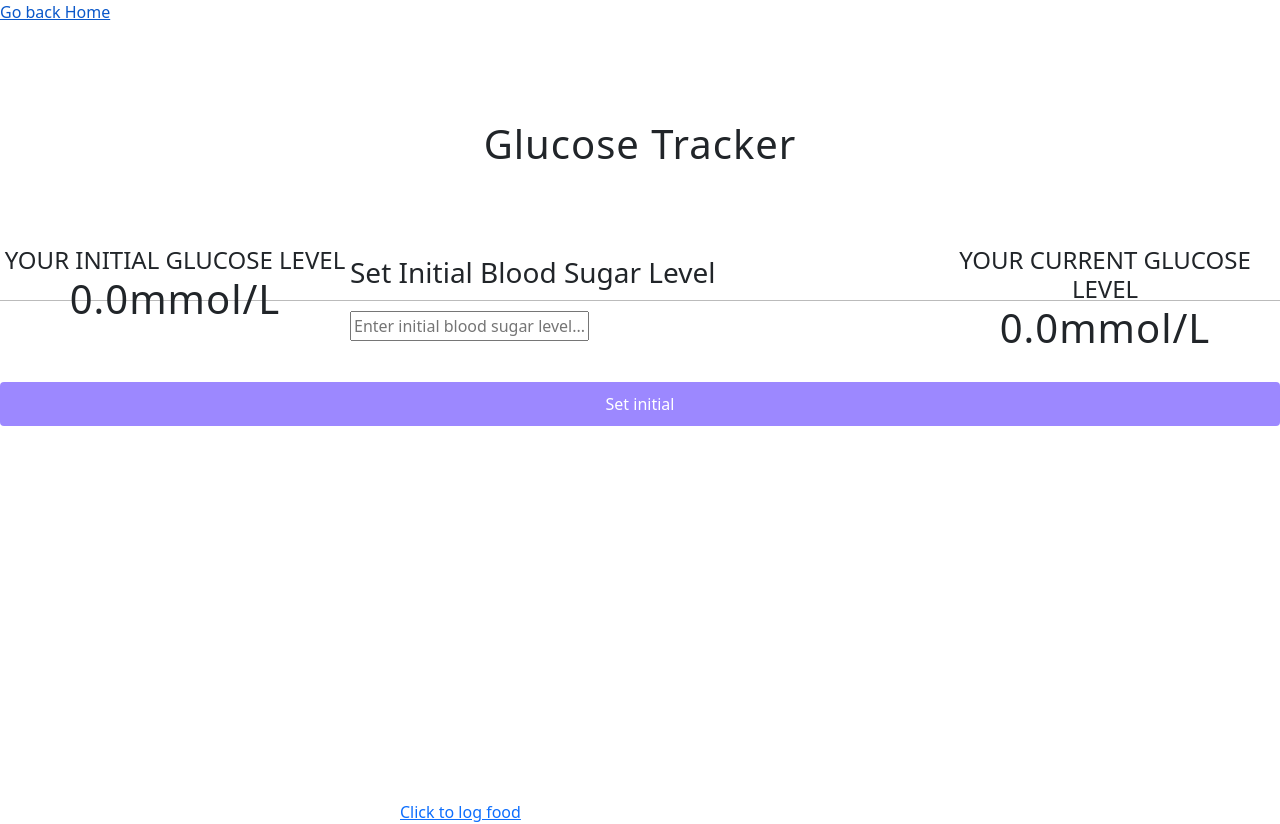
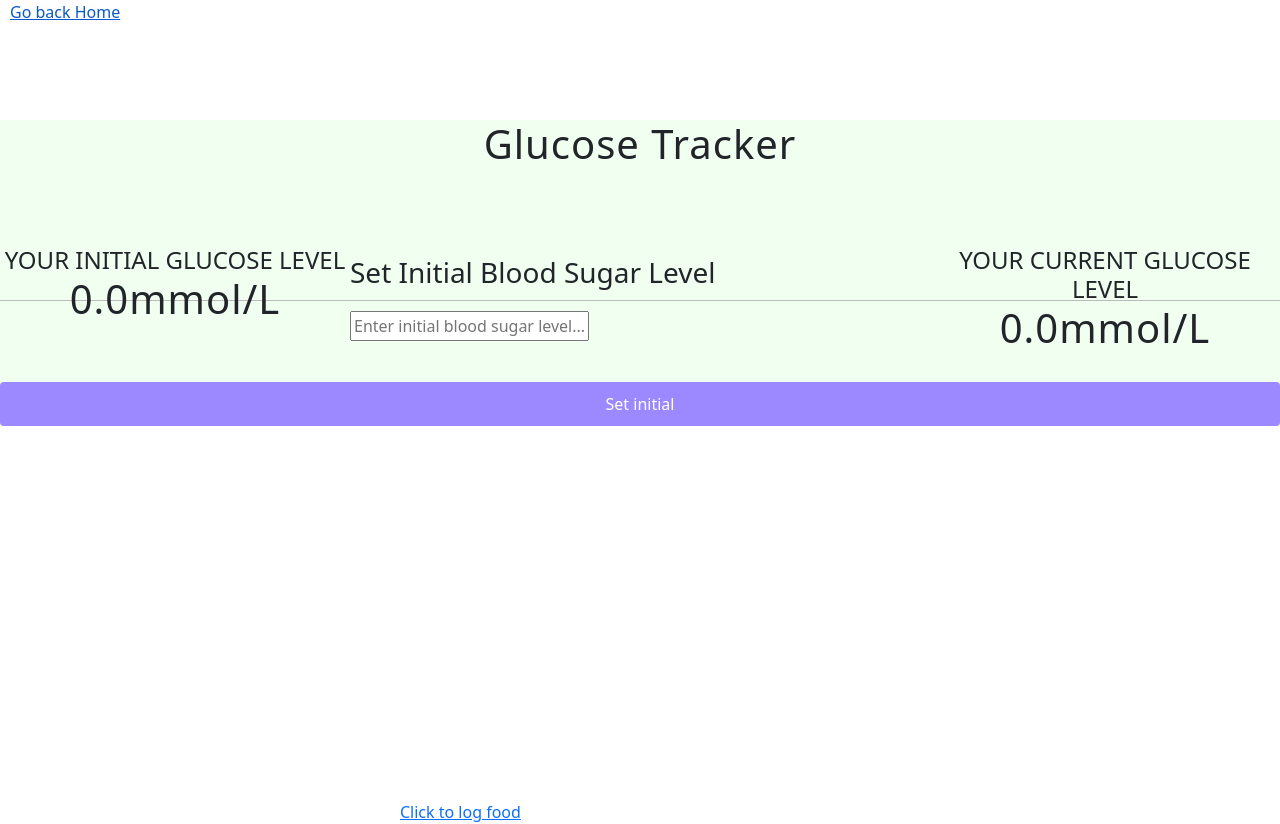
Before and after one commit to katiesun138/GlucoseTracker, a React (Create React App) app in the folder client/: page /glucose in a window 1280 px wide. Shown: the top 824 px of the page. Built offline with nearby package versions, Linux system fonts and the light colour scheme.

Commit message:
small designs added

```diff
--- a/client/src/App.css
+++ b/client/src/App.css
@@ -12,6 +12,7 @@
 .Home {
   position: relative;
   z-index: 2;
+  left: 10px;
 }
 
 .Foodlog {
@@ -166,6 +167,14 @@ h4 {
     color: #c0392b;
 }
 
+.Glucose-page {
+  background-color: honeydew;
+}
+
+.Foodlog-page {
+  background-color: honeydew;
+}
+
 @keyframes App-logo-spin {
   from {
     transform: rotate(0deg);
--- a/client/src/App.js
+++ b/client/src/App.js
@@ -40,7 +40,7 @@ function App() {
 
 function Foodlog() {
   return (
-    <div>
+    <div className="Foodlog-page">
       <h1>Food Logger</h1>
       <div>
         <Foods />
@@ -70,7 +70,7 @@ function Home() {
 
 function Glucose() {
   return (
-    <div>
+    <div className="Glucose-page">
       <center>
         <div>
           <Header />
```
